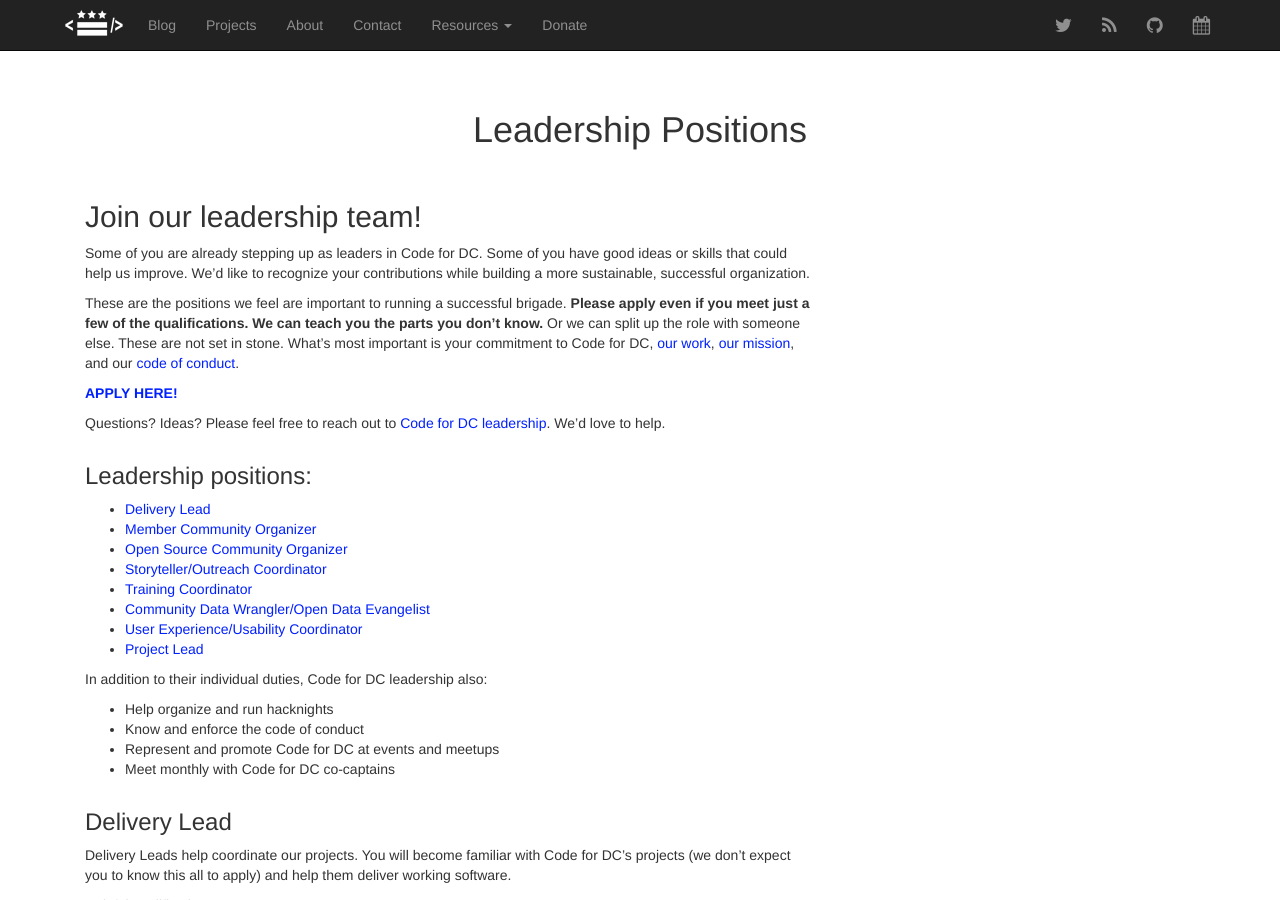
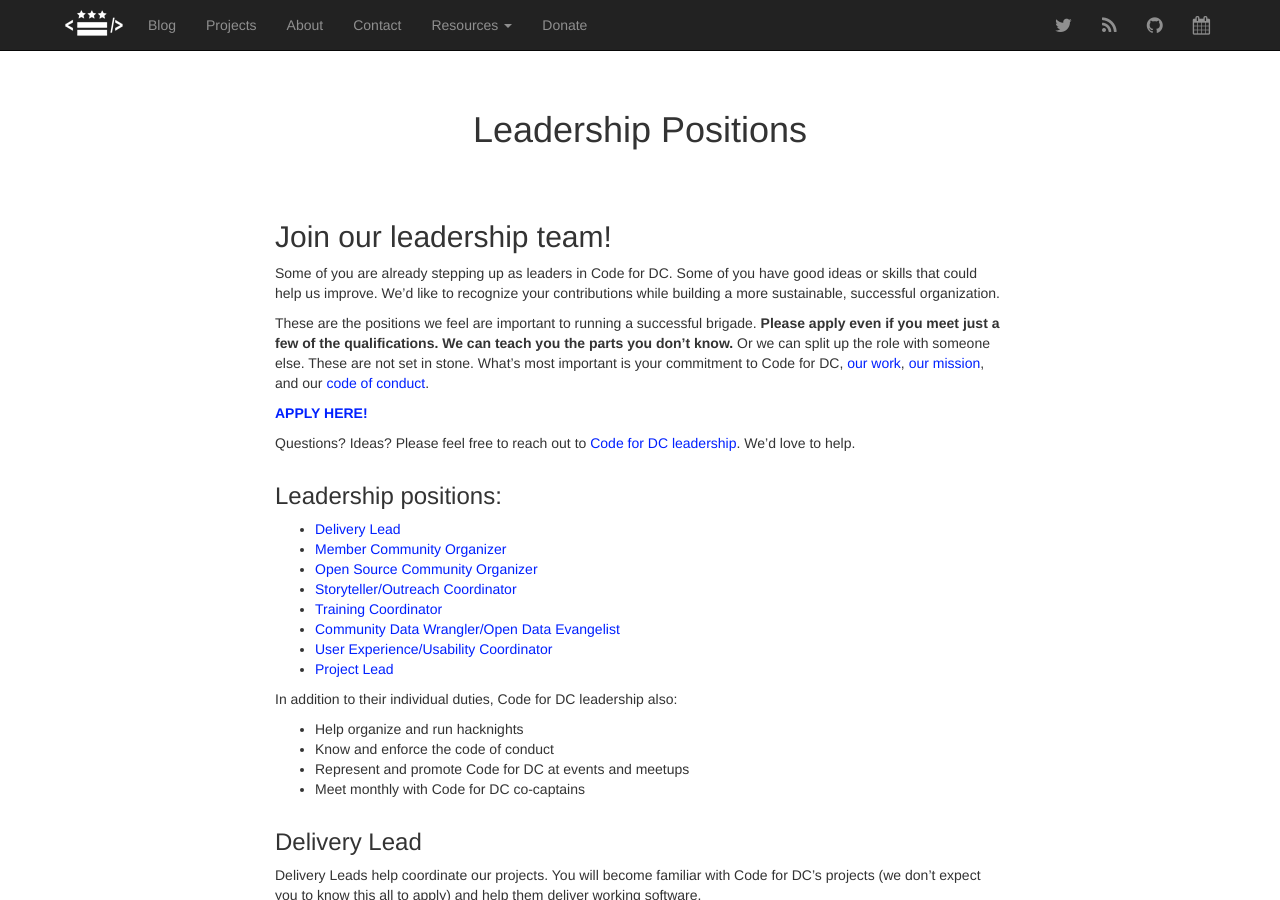
Before and after one commit to civictechdc/codefordc.github.com, a Jekyll site: the page built from apply.html, in a window 1280 px wide and 900 px high. Built offline with Jekyll 4.4.1, drawn with Linux system fonts in a browser that asks for light colours; Markdown is read by kramdown in place of the engine named in the settings; a file with an impossible date is left out.

Commit message:
bootstrap offsets

```diff
--- a/apply.html
+++ b/apply.html
@@ -10,9 +10,10 @@
       <h1>Leadership Positions</h1>
     </div>
     <div class="what-is">
-      <h2>Join our leadership team!</h2>
+
       <div class="row">
-        <div class="col-md-8">
+        <div class="col-md-8 col-md-offset-2">
+        <h2>Join our leadership team!</h2>
           <p>Some of you are already stepping up as leaders in Code for DC. Some of you have good ideas or skills that could help us improve. We’d like to recognize your contributions while building a more sustainable, successful organization.</p>
           <p>These are the positions we feel are important to running a successful brigade.
             <strong>Please apply even if you meet just a few of the qualifications. We can teach you the parts you don’t know.</strong> Or we can split up the role with someone else. These are not set in stone. What’s most important is your commitment to Code
@@ -22,7 +23,7 @@
         </div>
       </div>
       <div class="row">
-        <div class="col-md-8">
+        <div class="col-md-8 col-md-offset-2">
           <h3>Leadership positions:</h3>
           <ul>
             <li><a href="#Delivery-Lead">Delivery Lead</a></li>
@@ -45,7 +46,7 @@
       </div>
 
       <div class="row">
-        <div class="col-md-8">
+        <div class="col-md-8 col-md-offset-2">
           <h3>Delivery Lead</h3>
           <p>Delivery Leads help coordinate our projects. You will become familiar with Code for DC’s projects (we don’t expect you to know this all to apply) and help them deliver working software.</p>
           <p>Helpful qualifications:</p>
```
